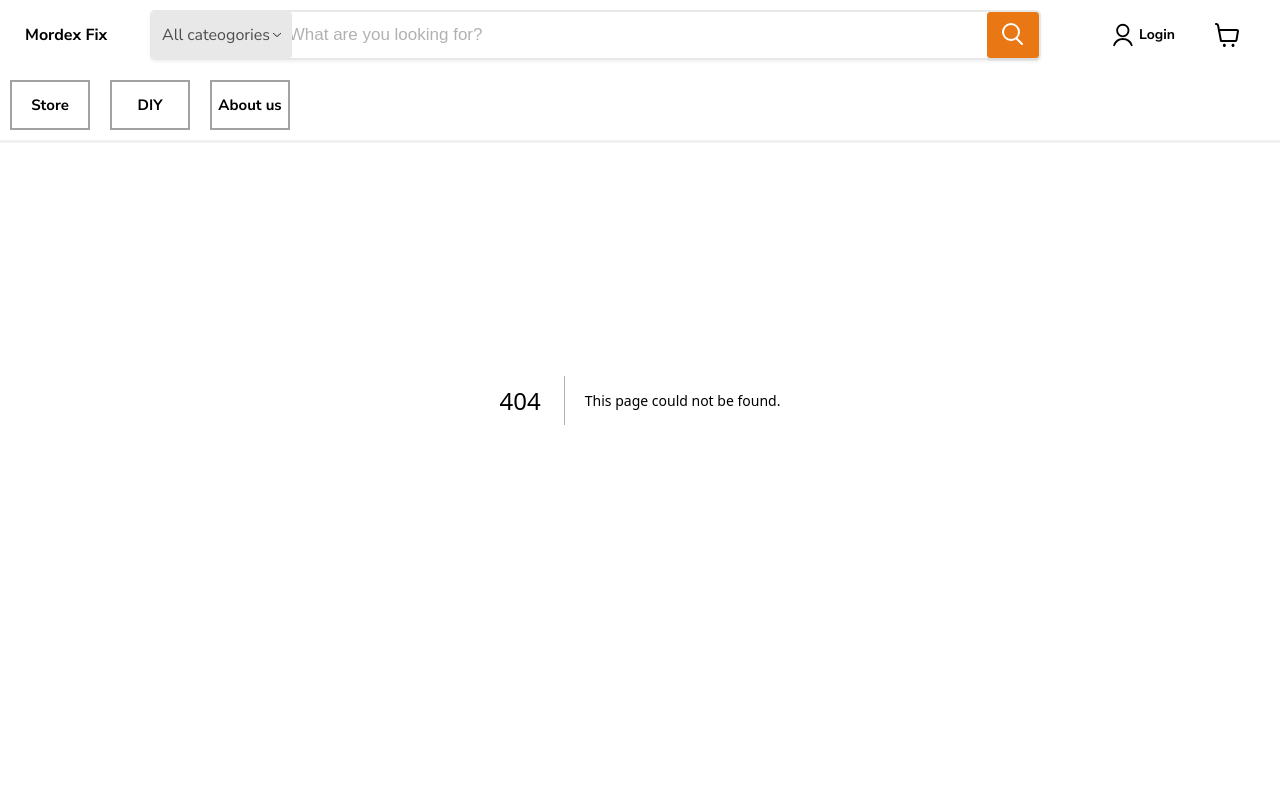
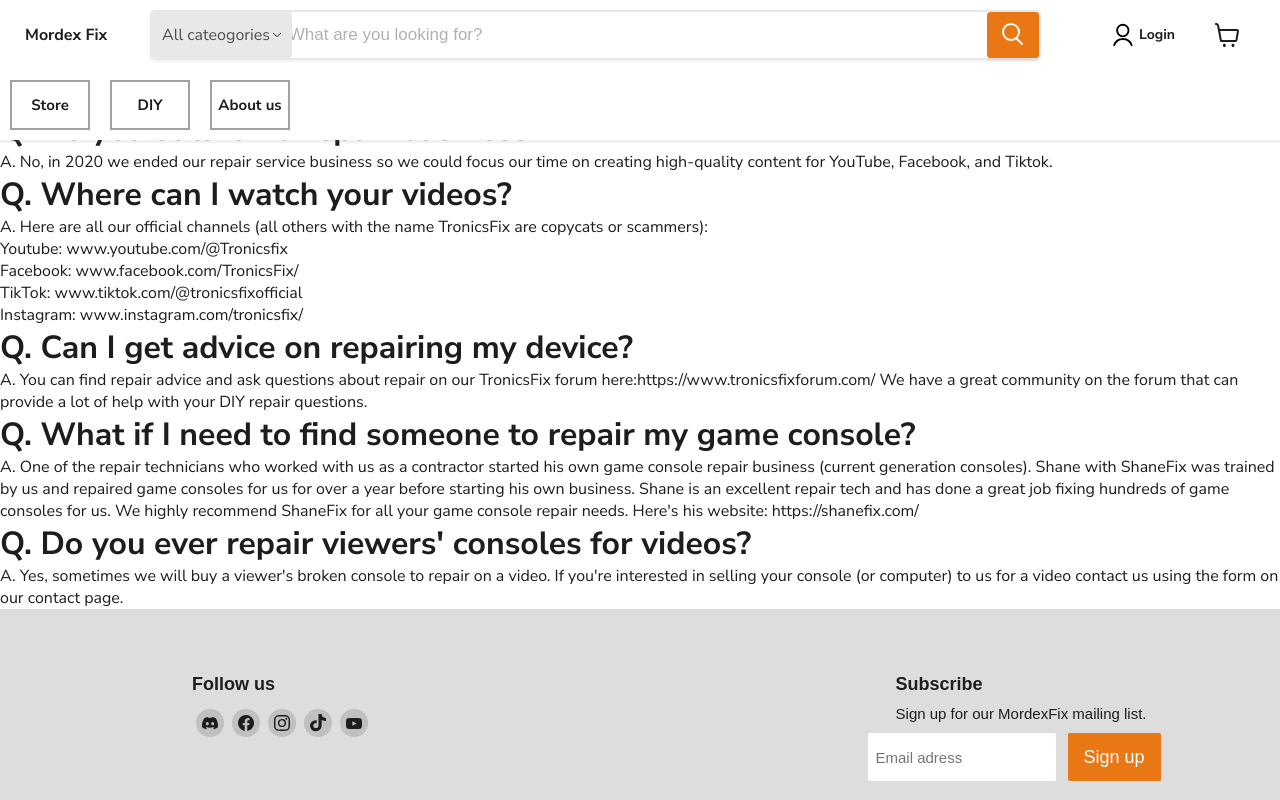
Before and after one commit to MauricioStrang/mordexfix-ecommerce, a Next.js app: page /faq in a window 1280 px wide. Before the commit this address had no page. Shown: the top 800 px of the page. Built offline with nearby package versions, Linux system fonts and the light colour scheme.

Commit message:
content for faq page

```diff
--- /dev/null
+++ b/src/app/faq/page.jsx
@@ -0,0 +1,48 @@
+import styles from "./faq.module.css"
+
+const FaqPage =()=> {
+  return (
+    <div className={styles.container}>
+        <div className={styles.wrapper}>
+            <h1>FAQ</h1>
+
+            <div>
+              <h1>Q. How do I contact you?</h1>
+              <p>A. That's easy! The easiest, fastest way is to use the form on our <a href="">contact page.</a></p>
+            </div>
+
+            <div>
+              <h1>Q. Do you still run a repair business?</h1>
+              <p>A. No, in 2020 we ended our repair service business so we could focus our time on creating high-quality content for YouTube, Facebook, and Tiktok. </p>
+            </div>
+
+            <div>
+              <h1>Q. Where can I watch your videos?</h1>
+              <p>A. Here are all our official channels (all others with the name TronicsFix are copycats or scammers):</p>
+              <p>Youtube:  <a href="">www.youtube.com/@Tronicsfix</a></p>
+              <p>Facebook: <a href="">www.facebook.com/TronicsFix/</a></p>
+              <p>TikTok: <a href="">www.tiktok.com/@tronicsfixofficial</a></p>
+              <p>Instagram: <a href="">www.instagram.com/tronicsfix/</a></p>
+            </div>
+
+            <div>
+              <h1>Q. Can I get advice on repairing my device?</h1>
+              <p>A. You can find repair advice and ask questions about repair on our TronicsFix forum here:
+                <a href="">https://www.tronicsfixforum.com/</a> We have a great community on the forum that can provide a lot of help with your DIY repair questions.</p>
+            </div>
+
+            <div>
+              <h1>Q. What if I need to find someone to repair my game console?</h1>
+              <p>A. One of the repair technicians who worked with us as a contractor started his own game console repair business (current generation consoles). Shane with ShaneFix was trained by us and repaired game consoles for us for over a year before starting his own business. Shane is an excellent repair tech and has done a great job fixing hundreds of game consoles for us. We highly recommend ShaneFix for all your game console repair needs. Here's his website: <a href="">https://shanefix.com/</a></p>
+            </div>
+
+            <div>
+              <h1>Q. Do you ever repair viewers' consoles for videos?</h1>
+              <p>A. Yes, sometimes we will buy a viewer's broken console to repair on a video. If you're interested in selling your console (or computer) to us for a video contact us using the form on our <a href="">contact page.</a></p>
+            </div>
+        </div>
+    </div>
+  );
+}
+
+export default FaqPage;
```
Also changed, not shown: src/app/faq/faq.module.css (added).
